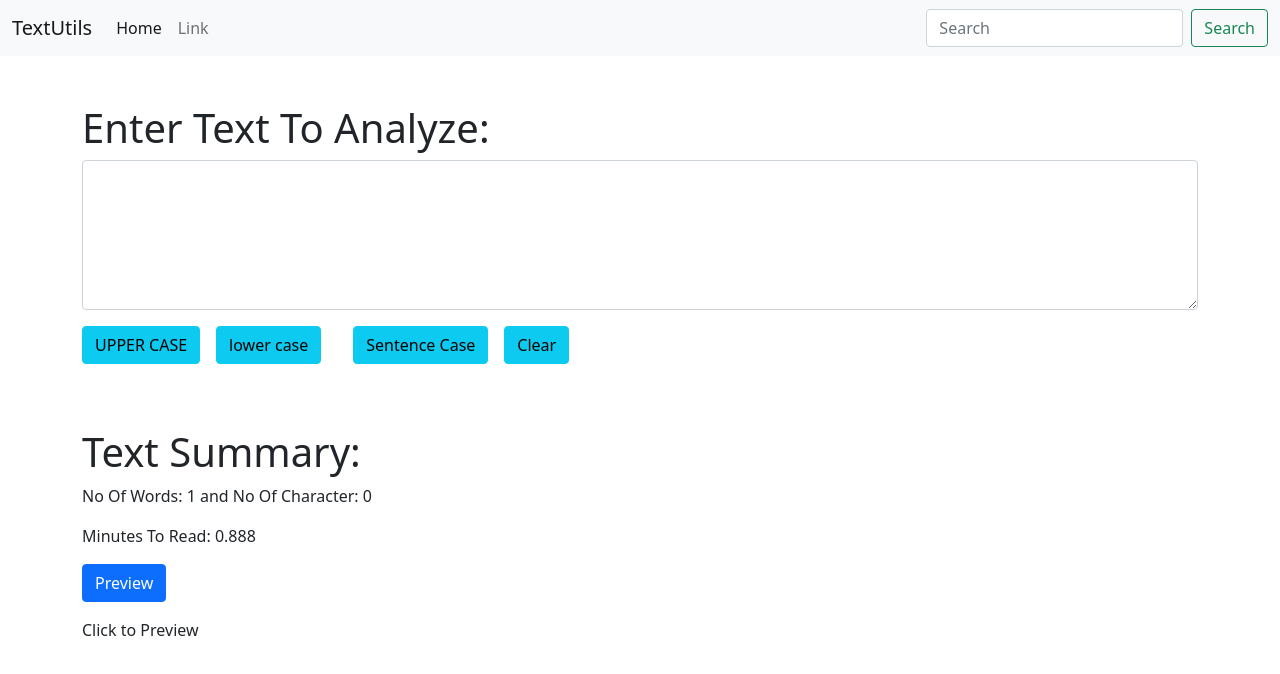
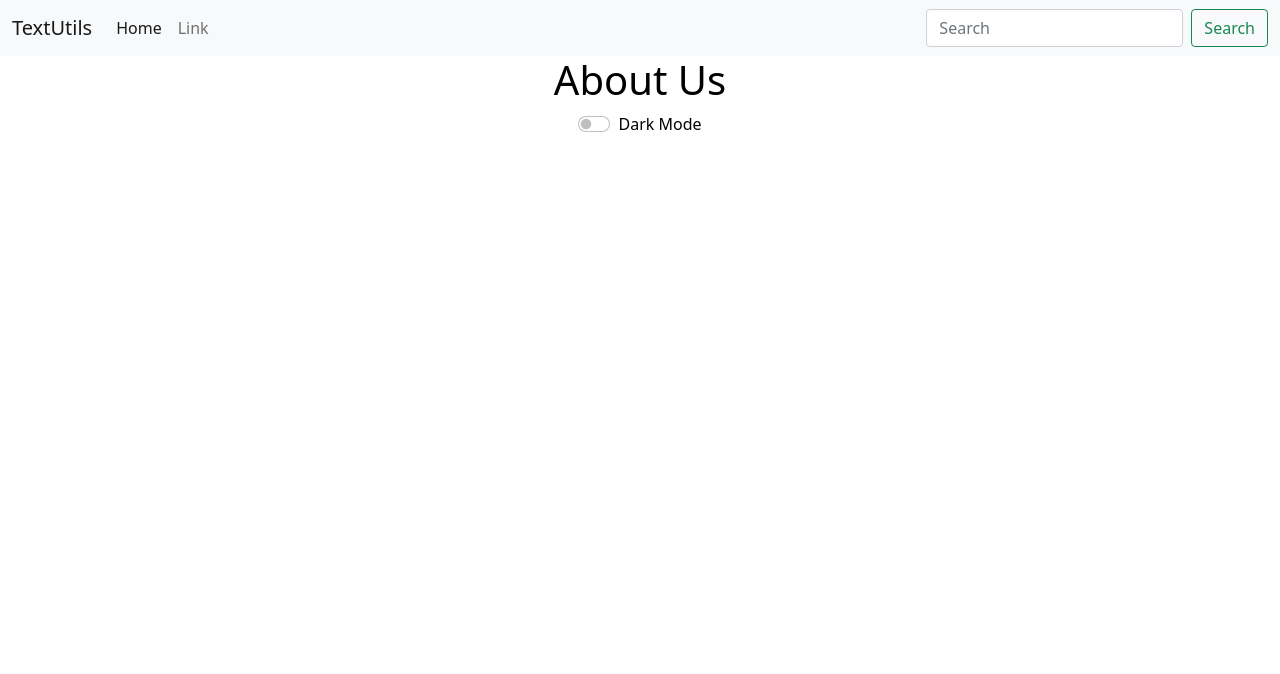
Before and after one commit to Hiba-Iqbal/TextUtils, a React (Create React App) app: page / in a window 1280 px wide. Shown: the top 674 px of the page. Built offline with nearby package versions, Linux system fonts and the light colour scheme.

Commit message:
Toggle Mode

```diff
--- a/src/App.js
+++ b/src/App.js
@@ -1,12 +1,14 @@
 import React from "react";
+import About from "./components/About";
 import NavBar from "./components/NavBar";
-import TextForm from "./components/TextForm";
+// import TextForm from "./components/TextForm";
 
 function App() {
   return (
     <div className="App">
       <NavBar title={"TextUtils"} />
-      <TextForm heading={"Enter Text To Analyze:"} />
+      <About />
+      {/* <TextForm heading={"Enter Text To Analyze:"} /> */}
     </div>
   );
 }
--- /dev/null
+++ b/src/components/About.js
@@ -0,0 +1,45 @@
+import React, { useState } from "react";
+import "./Style.css";
+
+const About = () => {
+  const [mode, setMode] = useState({
+    backgroundColor: "white",
+    color: "black",
+  });
+
+  const [btnText, setBtnText] = useState("Dark Mode");
+
+  const toggleMode = () => {
+    if (mode.color === "black") {
+      setMode({
+        backgroundColor: "black",
+        color: "white",
+      });
+      setBtnText("Light Mode");
+    } else {
+      setMode({
+        backgroundColor: "white",
+        color: "black",
+      });
+      setBtnText("Dark Mode");
+    }
+  };
+  return (
+    <div className="container-flex" style={mode}>
+      <h1>About Us</h1>
+      <div className="form-check form-switch">
+        <input
+          onClick={toggleMode}
+          className="form-check-input"
+          type="checkbox"
+          id="flexSwitchCheckDefault"
+        />
+        <label className="form-check-label" forhtml="flexSwitchCheckDefault">
+          {btnText}
+        </label>
+      </div>
+    </div>
+  );
+};
+
+export default About;
--- /dev/null
+++ b/src/components/Style.css
@@ -0,0 +1,7 @@
+.container-flex{
+    width: auto;
+    height: 90vh;
+    display: flex;
+    align-items: center;
+    flex-flow: column;
+}
--- a/src/components/TextForm.js
+++ b/src/components/TextForm.js
@@ -55,7 +55,7 @@ const TextForm = ({ heading }) => {
           lower case
         </div>
         <div
-          className="btn btn-info mx-3"
+          className="btn btn-info"
           onClick={() => {
             senCase();
           }}
@@ -63,7 +63,7 @@ const TextForm = ({ heading }) => {
           Sentence Case
         </div>
         <div
-          className="btn btn-info"
+          className="btn btn-info mx-3"
           onClick={() => {
             setText("");
           }}
```
